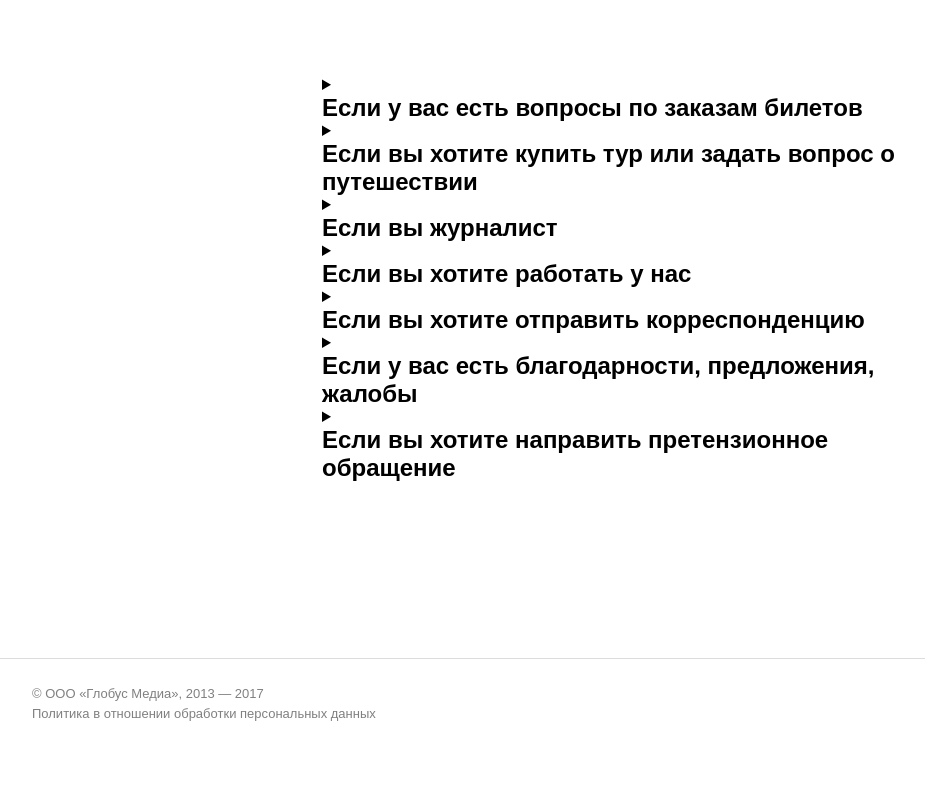
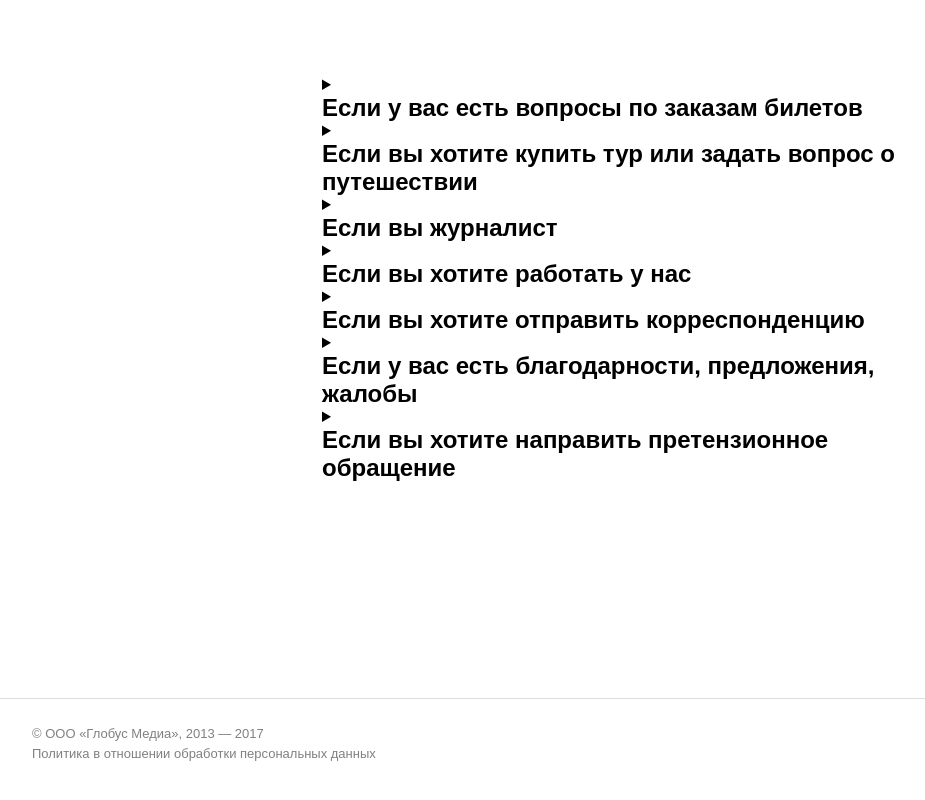
Before and after one commit to guccisquad/webdev-learn, a plain HTML site: page lw2/index.html in a window 1280 px wide. Shown: the part 659-1459 px from the top of the page, without its empty margins (18-943 px from the left). Before the commit the page ends 1423 px from the top, so only its background shows below. Drawn offline with Linux system fonts and the light colour scheme.

Commit message:
fix footer

```diff
--- a/lw2/css/style.css
+++ b/lw2/css/style.css
@@ -23,7 +23,7 @@ footer {
 	height: 80px;
  	width: 100%;
  	margin: 0 auto;
- 	margin-top: 510px;
+ 	margin-top: 550px;
 	padding-top: 25px;
   border-top: 1px solid #DCDCDC;
 }
```
